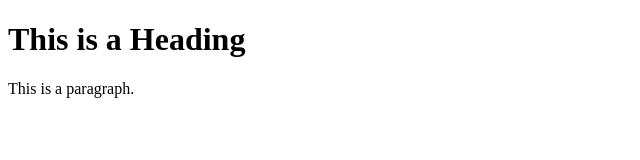
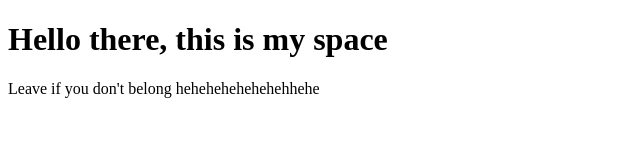
Before and after one commit to LTLS3/Testing.github.io, a plain HTML site: page index.html in a window 1280 px wide. Shown: the whole page, without its empty margins (0-640 px from the left). Drawn offline with Linux system fonts and the light colour scheme.

Commit message:
index.html

```diff
--- a/index.html
+++ b/index.html
@@ -5,8 +5,8 @@
 </head>
 <body>
 
-<h1>This is a Heading</h1>
-<p>This is a paragraph.</p>
+<h1>Hello there, this is my space</h1>
+<p>Leave if you don't belong hehehehehehehehhehe</p>
 
 </body>
 </html>
```
